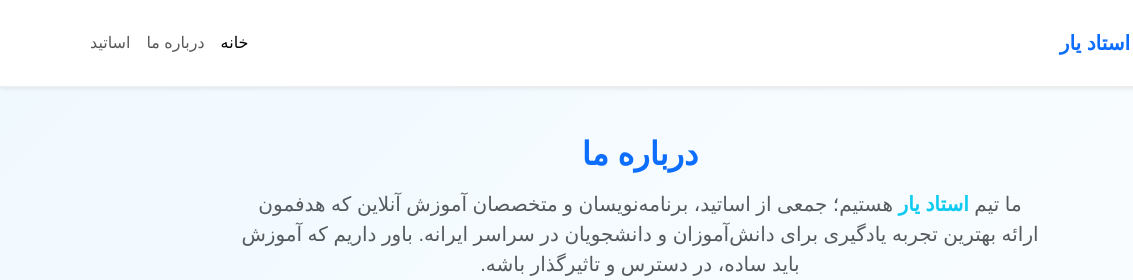
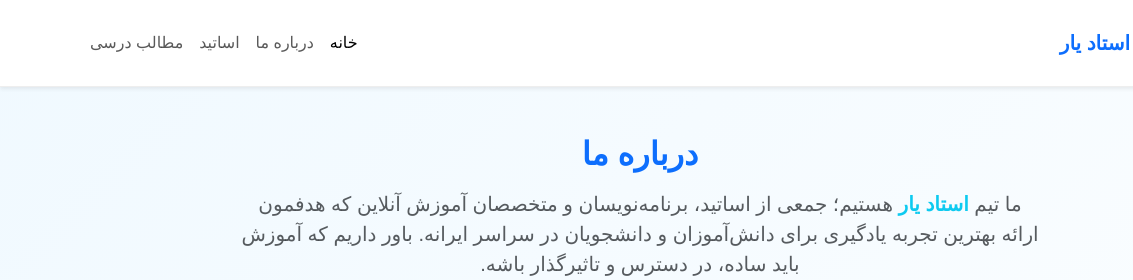
Before and after one commit to austadyar/austhadyar, a plain HTML site: page about.html in a window 1280 px wide. Shown: the top 280 px of the page, 0-1133 px from the left. Drawn offline with nearby package versions, Linux system fonts and the light colour scheme; a web font is replaced by a local one.

Commit message:
Update about.html

```diff
--- a/about.html
+++ b/about.html
@@ -80,6 +80,7 @@
           <li class="nav-item"><a class="nav-link active" href="./index.html">خانه</a></li>
           <li class="nav-item"><a class="nav-link" href="./about.html">درباره ما</a></li>
           <li class="nav-item"><a class="nav-link" href="./austadha.html">اساتید</a></li>
+          <li class="nav-item"><a class="nav-link " href="./jzvat.html">مطالب درسی</a></li>
         </ul>
       </div>
     </div>
```
